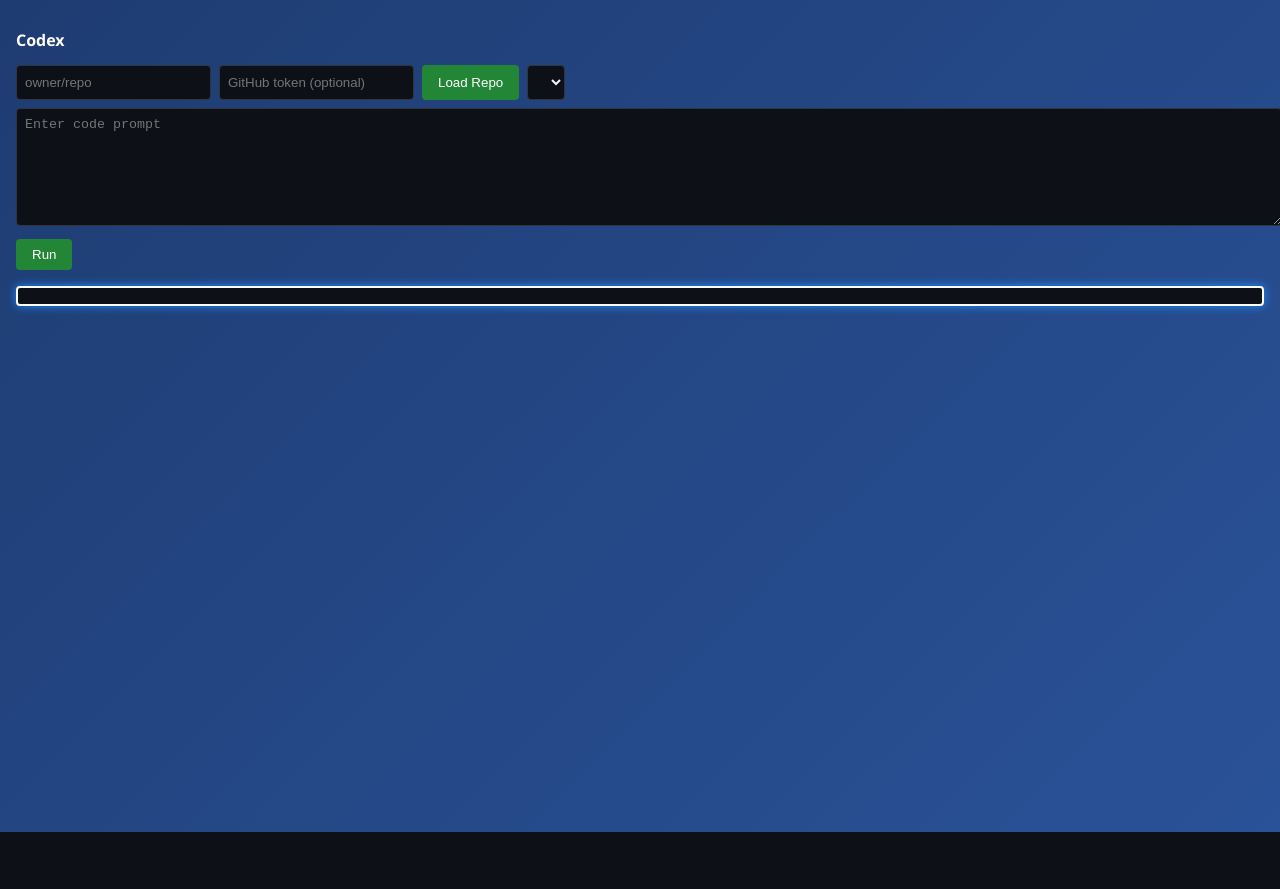
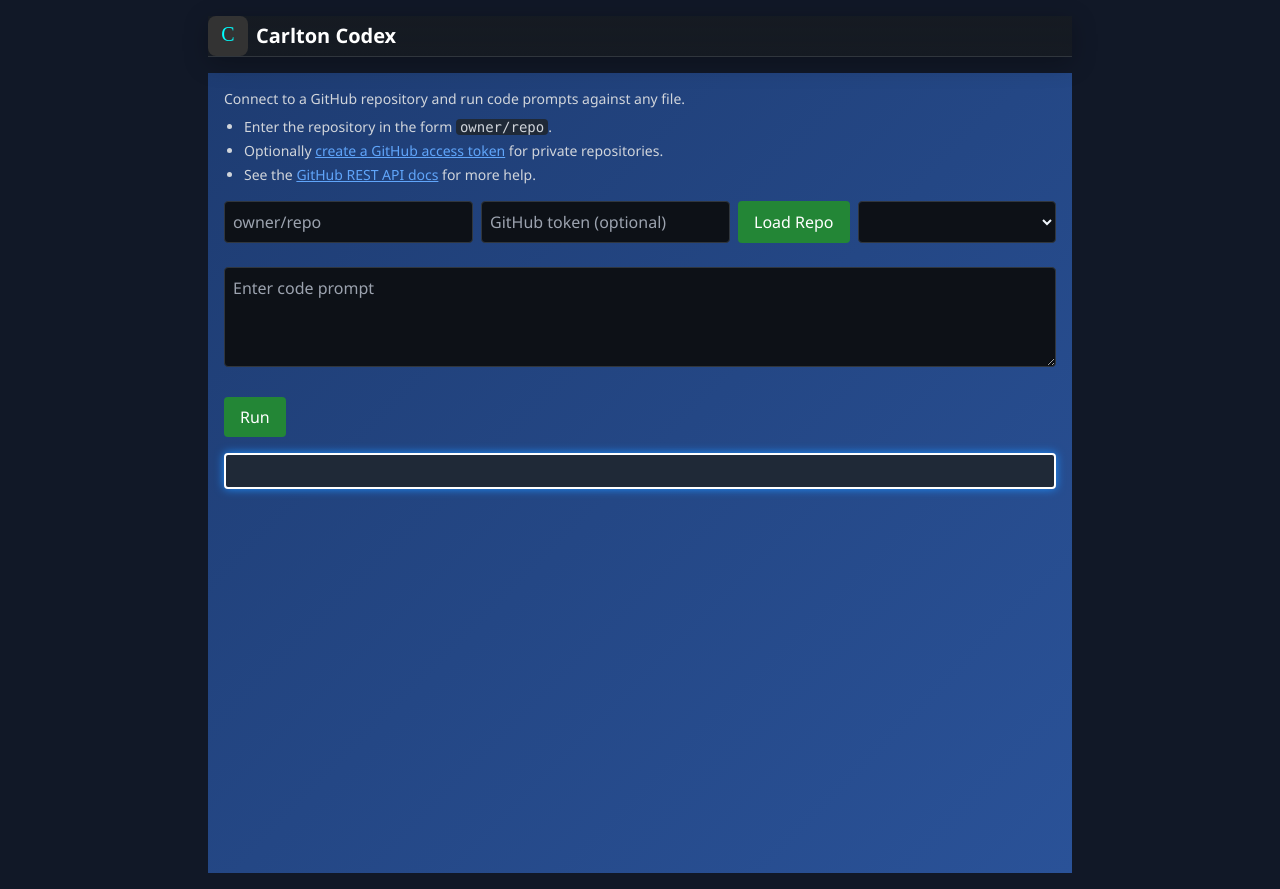
Before and after one commit to cdapayne/HeyCarlton, a website: page public/codex.html in a window 1280 px wide. Before the commit the page ends 832 px from the top, so only its background shows below. Drawn offline with nearby package versions, Linux system fonts and the light colour scheme.

Commit message:
feat: enhance UI and codex instructions

```diff
--- a/public/codex.html
+++ b/public/codex.html
@@ -4,22 +4,40 @@
   <meta charset="UTF-8">
   <title>Carlton Codex</title>
   <meta name="viewport" content="width=device-width, initial-scale=1.0">
+  <script src="https://cdn.tailwindcss.com"></script>
   <link rel="stylesheet" href="style.css">
   <link rel="stylesheet" href="https://cdnjs.cloudflare.com/ajax/libs/highlight.js/11.8.0/styles/github-dark.min.css">
 </head>
-<body>
-  <section id="codex-page">
-    <h2>Codex</h2>
-    <div id="github-connect">
-      <input type="text" id="repo-url" placeholder="owner/repo">
-      <input type="password" id="github-token" placeholder="GitHub token (optional)">
-      <button id="load-repo">Load Repo</button>
-      <select id="file-select"></select>
-    </div>
-    <textarea id="codex-input" placeholder="Enter code prompt"></textarea>
-    <button id="codex-submit">Run</button>
-    <pre><code id="codex-output"></code></pre>
-  </section>
+<body class="bg-gray-900 text-white">
+  <div id="codex-app" class="max-w-4xl mx-auto p-4 space-y-4">
+    <header class="flex items-center gap-2 mb-4">
+      <img src="carlton-logo.svg" alt="Carlton logo" class="w-10 h-10">
+      <h1 class="text-xl font-bold">Carlton Codex</h1>
+    </header>
+
+    <section id="codex-page" class="space-y-4">
+      <div id="codex-instructions" class="text-sm text-gray-300 space-y-2">
+        <p>Connect to a GitHub repository and run code prompts against any file.</p>
+        <ul class="list-disc pl-5 space-y-1">
+          <li>Enter the repository in the form <code class="bg-gray-800 px-1 rounded">owner/repo</code>.</li>
+          <li>Optionally <a href="https://github.com/settings/tokens" target="_blank" class="text-blue-400 underline">create a GitHub access token</a> for private repositories.</li>
+          <li>See the <a href="https://docs.github.com/en/rest" target="_blank" class="text-blue-400 underline">GitHub REST API docs</a> for more help.</li>
+        </ul>
+      </div>
+
+      <div id="github-connect" class="flex flex-col sm:flex-row gap-2">
+        <input type="text" id="repo-url" placeholder="owner/repo" class="flex-1 p-2 bg-gray-800 rounded">
+        <input type="password" id="github-token" placeholder="GitHub token (optional)" class="flex-1 p-2 bg-gray-800 rounded">
+        <button id="load-repo" class="p-2 bg-green-600 rounded">Load Repo</button>
+        <select id="file-select" class="flex-1 p-2 bg-gray-800 rounded"></select>
+      </div>
+
+      <textarea id="codex-input" placeholder="Enter code prompt" class="w-full h-40 p-2 bg-gray-800 rounded"></textarea>
+      <button id="codex-submit" class="p-2 bg-blue-600 rounded w-full sm:w-auto">Run</button>
+      <pre class="bg-gray-800 p-4 rounded overflow-auto"><code id="codex-output"></code></pre>
+    </section>
+  </div>
+
   <script src="https://cdnjs.cloudflare.com/ajax/libs/highlight.js/11.8.0/highlight.min.js"></script>
   <script src="codex.js"></script>
 </body>
--- a/public/start.js
+++ b/public/start.js
@@ -8,7 +8,7 @@ function resize() {
 resize();
 window.addEventListener('resize', resize);
 
-const nodes = d3.range(100).map(() => ({
+const nodes = d3.range(500).map(() => ({
   x: Math.random() * canvas.width,
   y: Math.random() * canvas.height,
   vx: (Math.random() - 0.5) * 2,
```
Also changed, not shown: public/chat.html (+1 -0 lines).
